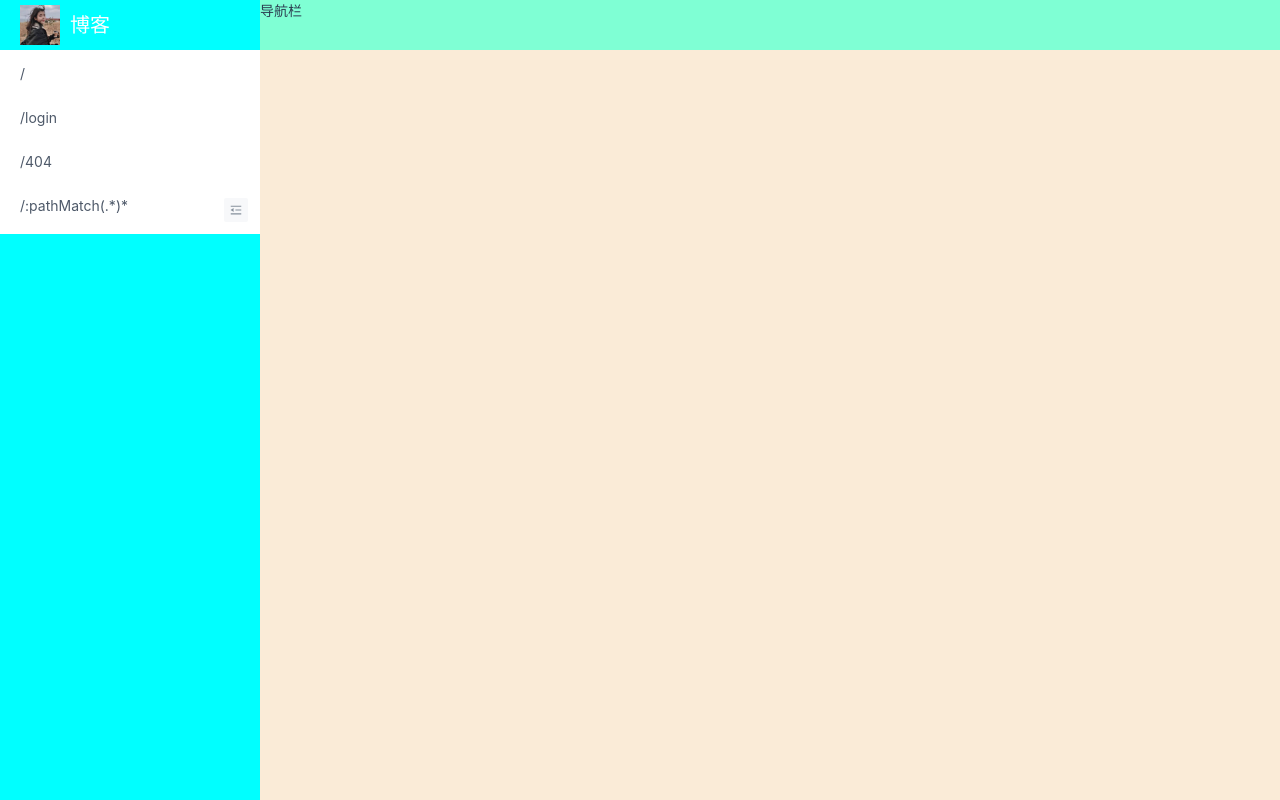
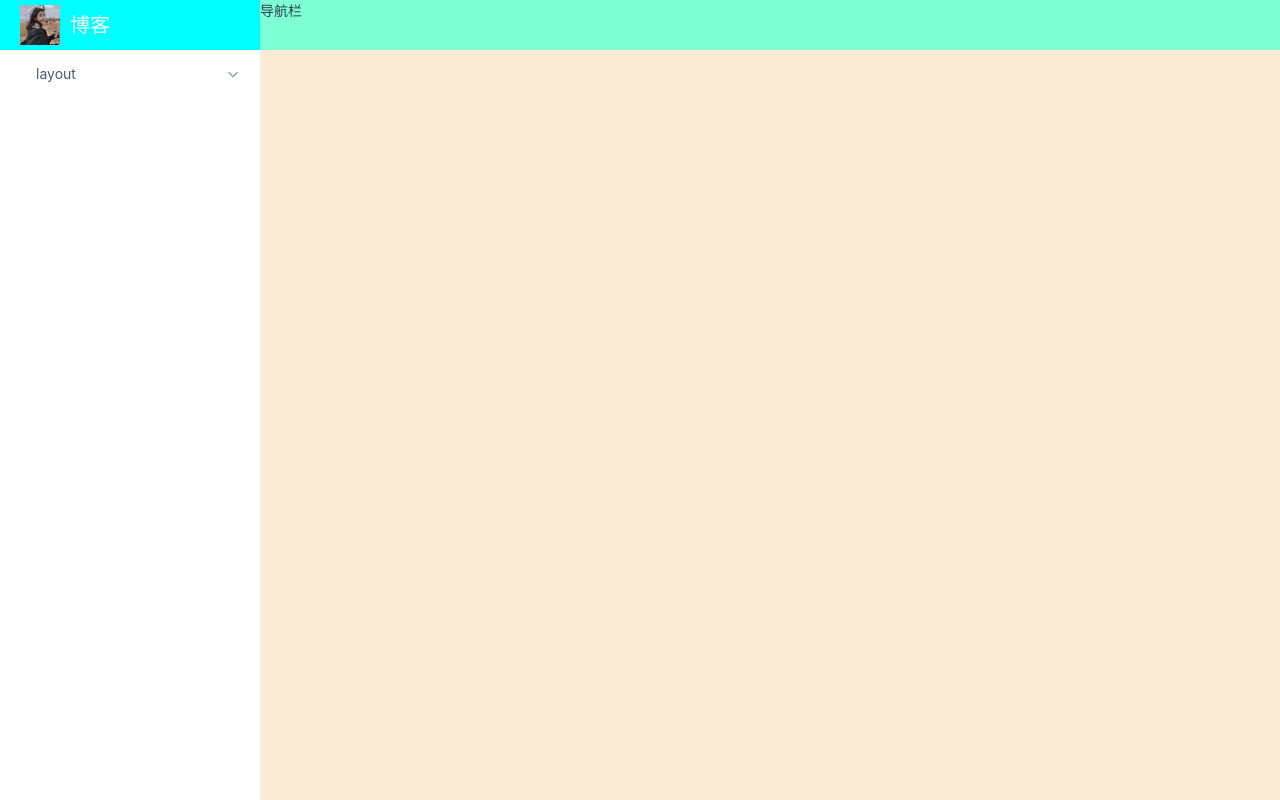
Before and after one commit to luyasr/simple-blog, a Vue app in the folder web/: page / in a window 1280 px wide. Before the commit this address had no page. Built offline with nearby package versions, Linux system fonts and the light colour scheme.

Commit message:
动态路由

```diff
--- a/web/src/layout/menu/IndexView.vue
+++ b/web/src/layout/menu/IndexView.vue
@@ -1,29 +1,43 @@
-<script setup lang='ts'>
+<script setup lang="ts">
+import Menu from './IndexView.vue'
+import { Message } from '@arco-design/web-vue'
 // 获取父组件传递过来的路由数组
 defineProps(['menuList'])
 
-const onCollapse = (collapsed: boolean) => {
-  console.log(collapsed);
-};
-
+const goRoute = () => {
+  Message.info('点击了')
+}
 </script>
 
 <template>
-  <div class="menu-demo">
-    <a-scrollbar style="height: 100%;overflow: auto;">
-      <div style="height: 100%;width: 100vh; background-color: var(--color-primary-light-4);">
-        <a-menu :style="{ width: '260px', height: '100%' }" :default-open-keys="['0']" :default-selected-keys="['0_2']"
-          show-collapse-button breakpoint="xl" @collapse="onCollapse">
-          <template v-for="item in menuList" :key="item.path">
-            <a-menu-item v-if="!item.choldren">
-              <span>{{ item.path }}</span>
-            </a-menu-item>
-          </template>
-        </a-menu>
-      </div>
-    </a-scrollbar>
+  <div class="menu">
+    <a-menu :style="{ width: '260px', height: '100%' }" breakpoint="xl">
+      <template v-for="item in menuList" :key="item.path">
+        <!-- 路由隐藏 -->
+        <template v-if="!item.meta.hideInMenu">
+          <!-- 没有子路由 -->
+          <a-menu-item v-if="!item.children" :key="item.path" @click="goRoute">
+            <template #icon><component :is="item.meta.icon"></component></template>
+            <span>{{ item.meta.title }}</span>
+          </a-menu-item>
+        </template>
+
+        <!-- 有子路由则递归 -->
+        <a-sub-menu v-if="item.children && item.children.length > 1" :key="item.path">
+          <template #icon><component :is="item.meta.icon"></component></template>
+          <template #title
+            ><span>{{ item.meta.title }}</span></template
+          >
+          <!-- 递归组件 https://cn.vuejs.org/api/sfc-script-setup.html#recursive-components -->
+          <Menu :menuList="item.children" />
+        </a-sub-menu>
+      </template>
+    </a-menu>
   </div>
 </template>
 
-<style scoped lang='less'>
+<style scoped lang="less">
+.menu {
+  height: calc(100% - @base-menu-logo-height);
+}
 </style>
--- a/web/src/router/routes.ts
+++ b/web/src/router/routes.ts
@@ -5,9 +5,10 @@ export const constantRoute = [
     name: 'layout',
     component: () => import('../layout/IndexView.vue'),
     meta: {
-            locale: 'menu.layout',
+      title: 'layout',
       requiresAuth: true,
-            icon: 'icon-dashboard'
+      icon: 'icon-apps',
+      hideInMenu: false
     },
     children: [
       {
@@ -15,8 +16,20 @@ export const constantRoute = [
         name: 'home',
         component: () => import('../views/home/IndexView.vue'),
         meta: {
-                    locale: 'menu.home',
+          title: '首页',
           requiresAuth: true,
+          icon: 'icon-home',
+          hideInMenu: false
+        }
+      },
+      {
+        path: '/dashboard',
+        name: 'dashboard',
+        component: () => import('../views/home/IndexView.vue'),
+        meta: {
+          title: '控制台',
+          requiresAuth: true,
+          icon: 'icon-dashboard',
           hideInMenu: false
         }
       }
@@ -25,16 +38,28 @@ export const constantRoute = [
   {
     path: '/login',
     name: 'login',
-        component: () => import('../views/login/IndexView.vue')
+    component: () => import('../views/login/IndexView.vue'),
+    meta: {
+      title: '登录',
+      hideInMenu: true
+    }
   },
   {
     path: '/404',
     name: '404',
-        component: () => import('../views/404/404View.vue')
+    component: () => import('../views/404/404View.vue'),
+    meta: {
+      title: '404',
+      hideInMenu: true
+    }
   },
   {
     path: '/:pathMatch(.*)*',
     name: 'any',
-        redirect: '/404'
+    redirect: '/404',
+    meta: {
+      title: '任意路由',
+      hideInMenu: true
+    }
   }
 ]
```
Also changed, not shown: web/.prettierrc.json, web/src/layout/IndexView.vue (line endings or trailing spaces), 1 other file (tests, documents, lock files or other folders). Lines whose indentation alone changed are shown as unchanged.
